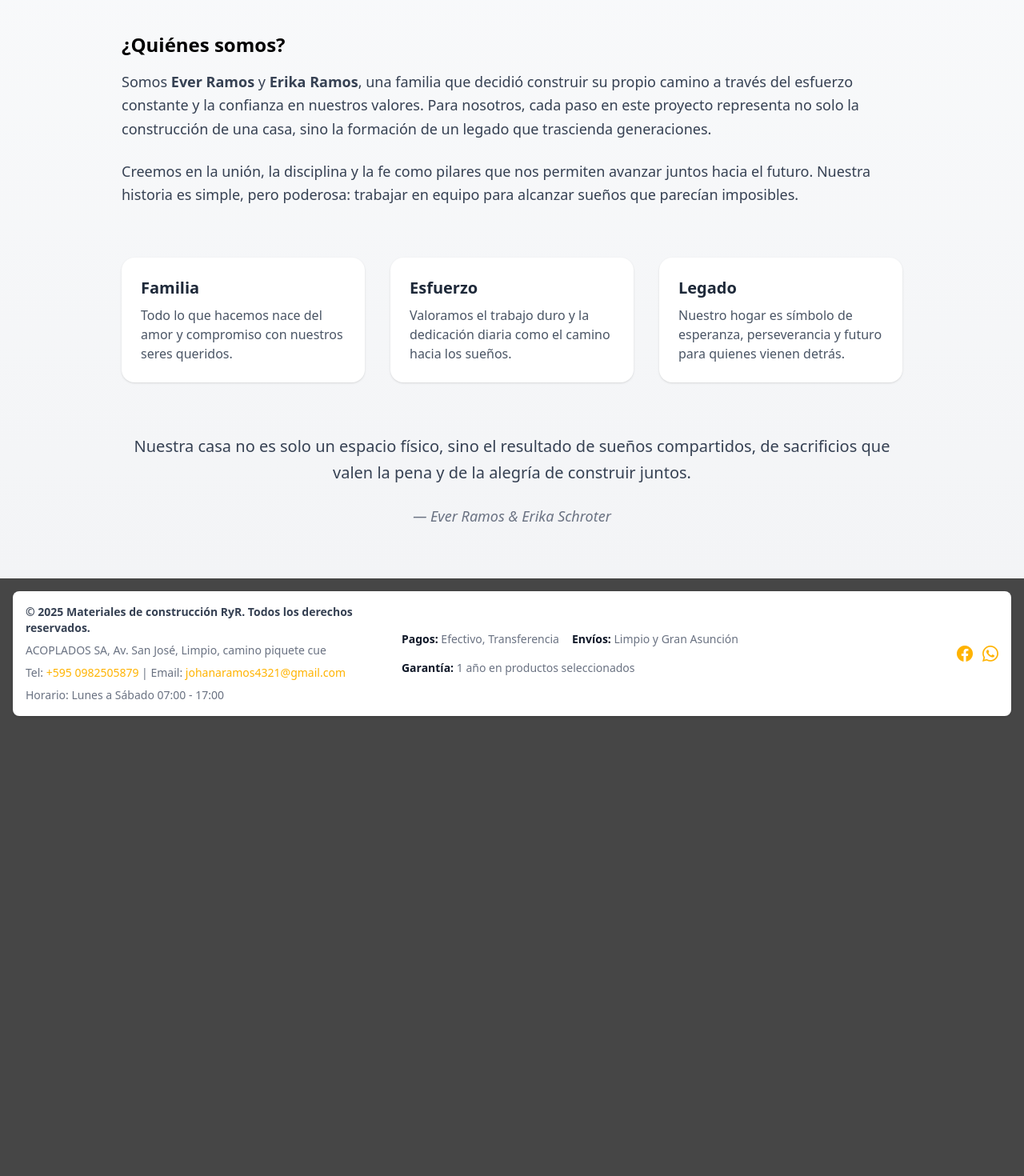
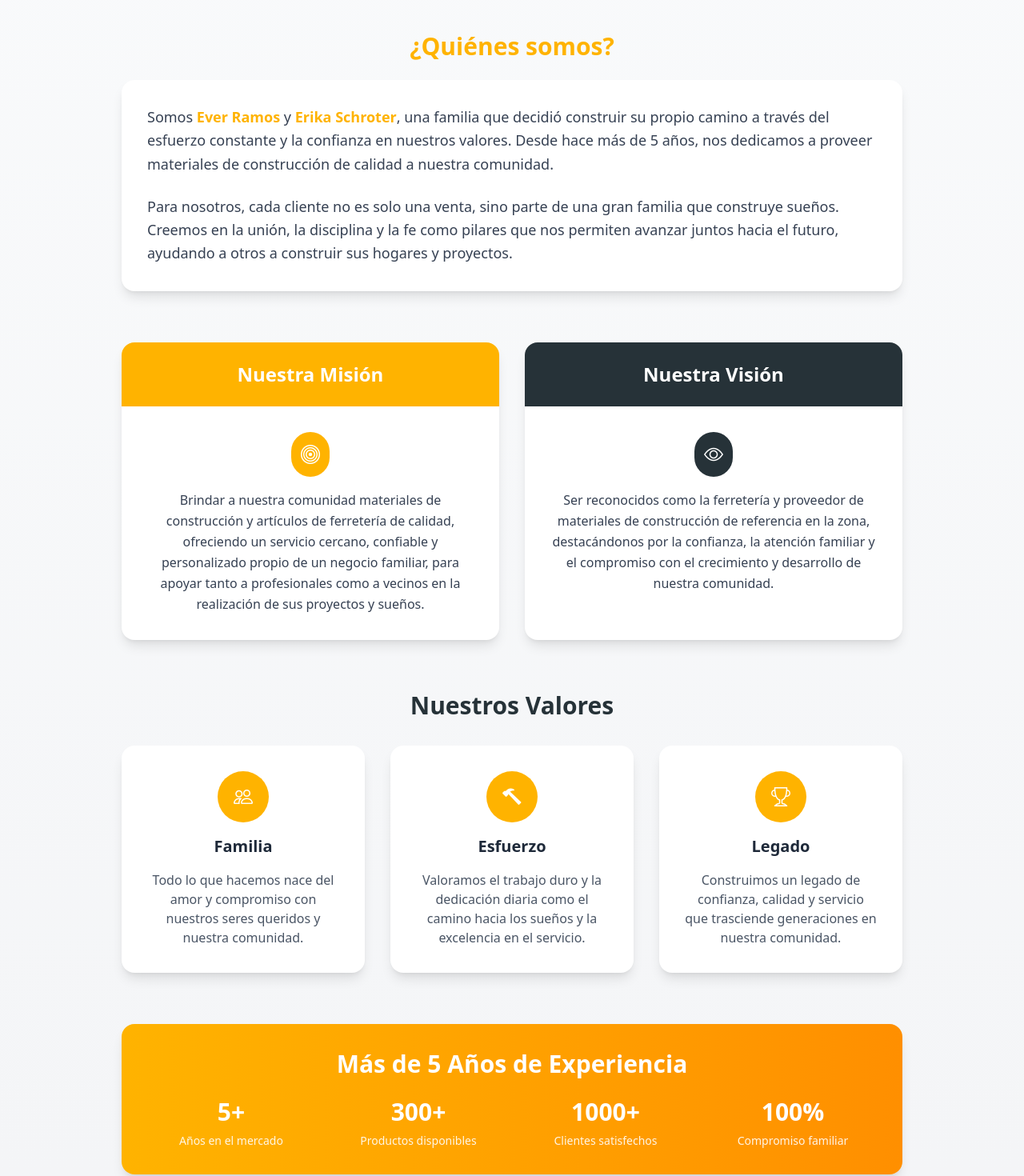
Before and after one commit to ManfretSCH/materiales-ryr, a React (Vite) app: page /materiales-ryr/nosotros in a window 1280 px wide. Shown: the part 500-1970 px from the top of the page at 80% size. Before the commit the page ends 1411 px from the top, so only its background shows below. Built offline with nearby package versions, Linux system fonts and the light colour scheme.

Commit message:
bugs, descripcion

```diff
--- a/index.html
+++ b/index.html
@@ -4,7 +4,7 @@
     <meta charset="UTF-8" />
     <link rel="icon" type="image/svg+xml" href="/materiales-ryr/img/logo_naranja.png" />
     <meta name="viewport" content="width=device-width, initial-scale=1.0" />
-    <title>Construcciones RyR</title>
+    <title>Materiasles RyR</title>
     <link
             rel="stylesheet"
             href="https://cdnjs.cloudflare.com/ajax/libs/bootstrap-icons/1.11.3/font/bootstrap-icons.min.css"
--- a/src/pages/Contacto.jsx
+++ b/src/pages/Contacto.jsx
@@ -48,7 +48,7 @@ export default function Contacto() {
             {/* Información de contacto */}
             <div className="flex flex-col justify-center space-y-6">
               <div className="text-center md:text-left">
-                <h3 className="text-2xl font-bold text-[#263238] mb-4">Materiales RyR</h3>
+                <h3 className="text-2xl font-bold text-[#263238] mb-4">Deposito De Materiales RyR</h3>
                 <p className="text-[#37474f] mb-6">Tu proveedor de confianza desde hace más de 5 años</p>
               </div>
 
@@ -90,13 +90,13 @@ export default function Contacto() {
                   <div className="bg-[#25D366] p-3 rounded-full">
                     <i className="bi bi-whatsapp text-white text-xl"></i>
                   </div>
-                  <div>
+                  <div className="flex flex-col gap-2">
                     <h4 className="font-semibold text-[#263238]">WhatsApp</h4>
                     <a
                       href="https://wa.me/5950982505879?text=Hola,%20necesito%20información%20sobre%20productos"
                       target="_blank"
                       rel="noopener noreferrer"
-                      className="bg-[#25D366] text-white px-4 py-2 rounded-lg hover:bg-[#20BA5A] transition-colors"
+                      className="bg-[#25D366] text-white px-4 py-2 rounded-lg hover:bg-[#20BA5A] transition-colors text-sm inline-block w-fit"
                     >
                       Chatear ahora
                     </a>
--- a/src/pages/Home.jsx
+++ b/src/pages/Home.jsx
@@ -19,7 +19,7 @@ export default function Home() {
         <div className="absolute inset-0 flex items-center justify-center">
           <div className="text-center text-white px-6">
             <h1 className="text-4xl md:text-6xl font-bold mb-6 drop-shadow-lg">
-              Materiales RyR
+              Deposito de Materiales RyR
             </h1>
             <p className="text-xl md:text-2xl mb-8 drop-shadow max-w-3xl">
               Todo para tu construcción y proyectos. Más de 5 años construyendo confianza.
--- a/src/pages/Nosotros.jsx
+++ b/src/pages/Nosotros.jsx
@@ -1,9 +1,6 @@
-
 export default function Nosotros() {
   return (
     <div className="min-h-screen flex flex-col bg-gradient-to-b from-gray-50 to-gray-100">
-
-
       {/* Contenido principal */}
       <main className="flex-grow max-w-5xl mx-auto px-6 py-16">
         {/* Encabezado */}
@@ -12,73 +9,162 @@ export default function Nosotros() {
             Sobre Nosotros
           </h1>
           <p className="text-lg text-gray-600 max-w-2xl mx-auto">
-            Una historia de esfuerzo y dedicación.
+            Una historia de esfuerzo y dedicación en materiales de construcción.
           </p>
         </section>
 
         {/* Presentación */}
         <section className="mb-16">
-          <h2 className="text-2xl font-semibold mb-4">¿Quiénes somos?</h2>
+          <h2 className="text-3xl font-semibold mb-6 text-[#ffb300] text-center">¿Quiénes somos?</h2>
+          <div className="bg-white p-8 rounded-2xl shadow-lg">
             <p className="text-lg leading-relaxed mb-6 text-gray-700">
-            Somos <span className="font-semibold">Ever Ramos</span> y{" "}
-            <span className="font-semibold">Erika Ramos</span>, una familia que
+              Somos <span className="font-semibold text-[#ffb300]">Ever Ramos</span> y{" "}
+              <span className="font-semibold text-[#ffb300]">Erika Schroter</span>, una familia que
               decidió construir su propio camino a través del esfuerzo constante y
-            la confianza en nuestros valores. Para nosotros, cada paso en este
-            proyecto representa no solo la construcción de una casa, sino la
-            formación de un legado que trascienda generaciones.
+              la confianza en nuestros valores. Desde hace más de 5 años, nos dedicamos
+              a proveer materiales de construcción de calidad a nuestra comunidad.
             </p>
             <p className="text-lg leading-relaxed text-gray-700">
-            Creemos en la unión, la disciplina y la fe como pilares que nos
-            permiten avanzar juntos hacia el futuro. Nuestra historia es simple,
-            pero poderosa: trabajar en equipo para alcanzar sueños que parecían
-            imposibles.
+              Para nosotros, cada cliente no es solo una venta, sino parte de una gran familia
+              que construye sueños. Creemos en la unión, la disciplina y la fe como pilares que nos
+              permiten avanzar juntos hacia el futuro, ayudando a otros a construir sus hogares y proyectos.
             </p>
+          </div>
+        </section>
+
+        {/* Misión y Visión */}
+        <section className="mb-16">
+          <div className="grid md:grid-cols-2 gap-8">
+            {/* Misión */}
+            <div className="bg-white rounded-2xl shadow-lg overflow-hidden">
+              <div className="bg-[#ffb300] p-6">
+                <h3 className="text-2xl font-bold text-white text-center">Nuestra Misión</h3>
+              </div>
+              <div className="p-8">
+                <div className="flex items-center justify-center mb-4">
+                  <div className="bg-[#ffb300] p-3 rounded-full">
+                    <i className="bi bi-bullseye text-white text-2xl"></i>
+                  </div>
+                </div>
+                <p className="text-gray-700 leading-relaxed text-center">
+                  Brindar a nuestra comunidad materiales de construcción y
+                  artículos de ferretería de calidad, ofreciendo un servicio
+                  cercano, confiable y personalizado propio de un negocio familiar,
+                  para apoyar tanto a profesionales como a vecinos en la realización
+                  de sus proyectos y sueños.
+                </p>
+              </div>
+            </div>
+
+            {/* Visión */}
+            <div className="bg-white rounded-2xl shadow-lg overflow-hidden">
+              <div className="bg-[#263238] p-6">
+                <h3 className="text-2xl font-bold text-white text-center">Nuestra Visión</h3>
+              </div>
+              <div className="p-8">
+                <div className="flex items-center justify-center mb-4">
+                  <div className="bg-[#263238] p-3 rounded-full">
+                    <i className="bi bi-eye text-white text-2xl"></i>
+                  </div>
+                </div>
+                <p className="text-gray-700 leading-relaxed text-center">
+                  Ser reconocidos como la ferretería y proveedor de materiales de
+                  construcción de referencia en la zona, destacándonos por la
+                  confianza, la atención familiar y el compromiso con el crecimiento
+                  y desarrollo de nuestra comunidad.
+                </p>
+              </div>
+            </div>
+          </div>
         </section>
 
         {/* Valores */}
-        <section className="grid md:grid-cols-3 gap-8 mb-16">
-          <div className="bg-white p-6 rounded-2xl shadow hover:shadow-lg transition">
-            <h3 className="text-xl font-semibold mb-2 text-gray-800">
-              Familia
-            </h3>
-            <p className="text-gray-600">
+        <section className="mb-16">
+          <h2 className="text-3xl font-semibold mb-8 text-[#263238] text-center">Nuestros Valores</h2>
+          <div className="grid md:grid-cols-3 gap-8">
+            <div className="bg-white p-8 rounded-2xl shadow-lg hover:shadow-xl transition-shadow">
+              <div className="text-center mb-4">
+                <div className="bg-[#ffb300] w-16 h-16 rounded-full flex items-center justify-center mx-auto mb-4">
+                  <i className="bi bi-people text-white text-2xl"></i>
+                </div>
+                <h3 className="text-xl font-semibold text-gray-800">Familia</h3>
+              </div>
+              <p className="text-gray-600 text-center">
                 Todo lo que hacemos nace del amor y compromiso con nuestros seres
-              queridos.
+                queridos y nuestra comunidad.
               </p>
             </div>
-          <div className="bg-white p-6 rounded-2xl shadow hover:shadow-lg transition">
-            <h3 className="text-xl font-semibold mb-2 text-gray-800">
-              Esfuerzo
-            </h3>
-            <p className="text-gray-600">
+
+            <div className="bg-white p-8 rounded-2xl shadow-lg hover:shadow-xl transition-shadow">
+              <div className="text-center mb-4">
+                <div className="bg-[#ffb300] w-16 h-16 rounded-full flex items-center justify-center mx-auto mb-4">
+                  <i className="bi bi-hammer text-white text-2xl"></i>
+                </div>
+                <h3 className="text-xl font-semibold text-gray-800">Esfuerzo</h3>
+              </div>
+              <p className="text-gray-600 text-center">
                 Valoramos el trabajo duro y la dedicación diaria como el camino
-              hacia los sueños.
+                hacia los sueños y la excelencia en el servicio.
               </p>
             </div>
-          <div className="bg-white p-6 rounded-2xl shadow hover:shadow-lg transition">
-            <h3 className="text-xl font-semibold mb-2 text-gray-800">
-              Legado
-            </h3>
-            <p className="text-gray-600">
-              Nuestro hogar es símbolo de esperanza, perseverancia y futuro para
-              quienes vienen detrás.
+
+            <div className="bg-white p-8 rounded-2xl shadow-lg hover:shadow-xl transition-shadow">
+              <div className="text-center mb-4">
+                <div className="bg-[#ffb300] w-16 h-16 rounded-full flex items-center justify-center mx-auto mb-4">
+                  <i className="bi bi-trophy text-white text-2xl"></i>
+                </div>
+                <h3 className="text-xl font-semibold text-gray-800">Legado</h3>
+              </div>
+              <p className="text-gray-600 text-center">
+                Construimos un legado de confianza, calidad y servicio que
+                trasciende generaciones en nuestra comunidad.
               </p>
+            </div>
+          </div>
+        </section>
+
+        {/* Historia y Experiencia */}
+        <section className="mb-16">
+          <div className="bg-gradient-to-r from-[#ffb300] to-[#ff8f00] rounded-2xl shadow-lg p-8 text-white text-center">
+            <h3 className="text-3xl font-bold mb-6">Más de 5 Años de Experiencia</h3>
+            <div className="grid grid-cols-2 md:grid-cols-4 gap-6">
+              <div>
+                <div className="text-3xl font-bold mb-2">5+</div>
+                <div className="text-sm opacity-90">Años en el mercado</div>
+              </div>
+              <div>
+                <div className="text-3xl font-bold mb-2">300+</div>
+                <div className="text-sm opacity-90">Productos disponibles</div>
+              </div>
+              <div>
+                <div className="text-3xl font-bold mb-2">1000+</div>
+                <div className="text-sm opacity-90">Clientes satisfechos</div>
+              </div>
+              <div>
+                <div className="text-3xl font-bold mb-2">100%</div>
+                <div className="text-sm opacity-90">Compromiso familiar</div>
+              </div>
+            </div>
           </div>
         </section>
 
         {/* Mensaje final */}
         <section className="text-center">
-          <p className="text-xl text-gray-700 leading-relaxed">
-            Nuestra casa no es solo un espacio físico, sino el resultado de
+          <div className="bg-white p-8 rounded-2xl shadow-lg">
+            <p className="text-xl text-gray-700 leading-relaxed mb-6">
+              Nuestro negocio no es solo un espacio comercial, sino el resultado de
               sueños compartidos, de sacrificios que valen la pena y de la alegría
-            de construir juntos.
+              de ayudar a otros a construir sus proyectos y hogares.
             </p>
-          <p className="mt-6 text-lg text-gray-500 italic">
+            <p className="text-lg text-[#ffb300] font-semibold italic">
               — Ever Ramos & Erika Schroter
             </p>
+            <p className="text-sm text-gray-500 mt-2">
+              Fundadores de Deposito de Materiales de construcción RyR
+            </p>
+          </div>
         </section>
       </main>
-
     </div>
   );
 }
```
Lines whose indentation alone changed are shown as unchanged.
